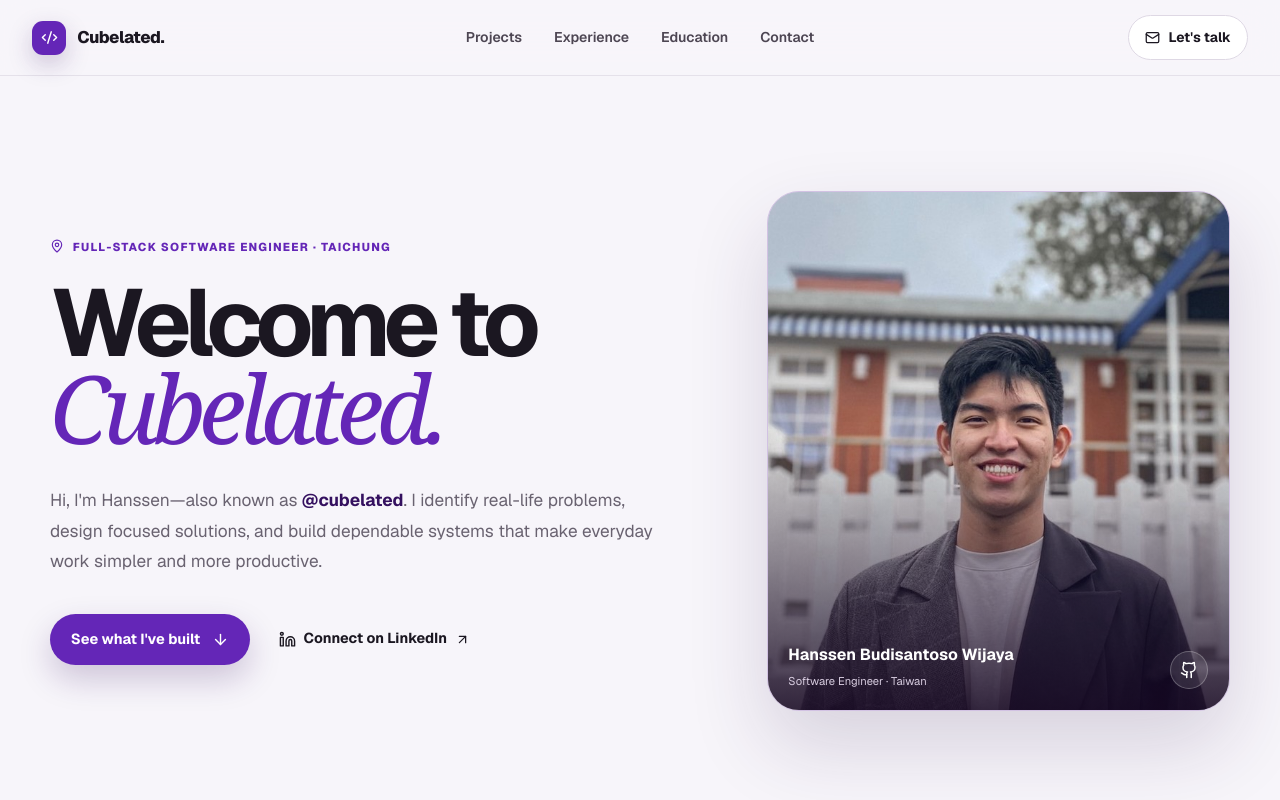
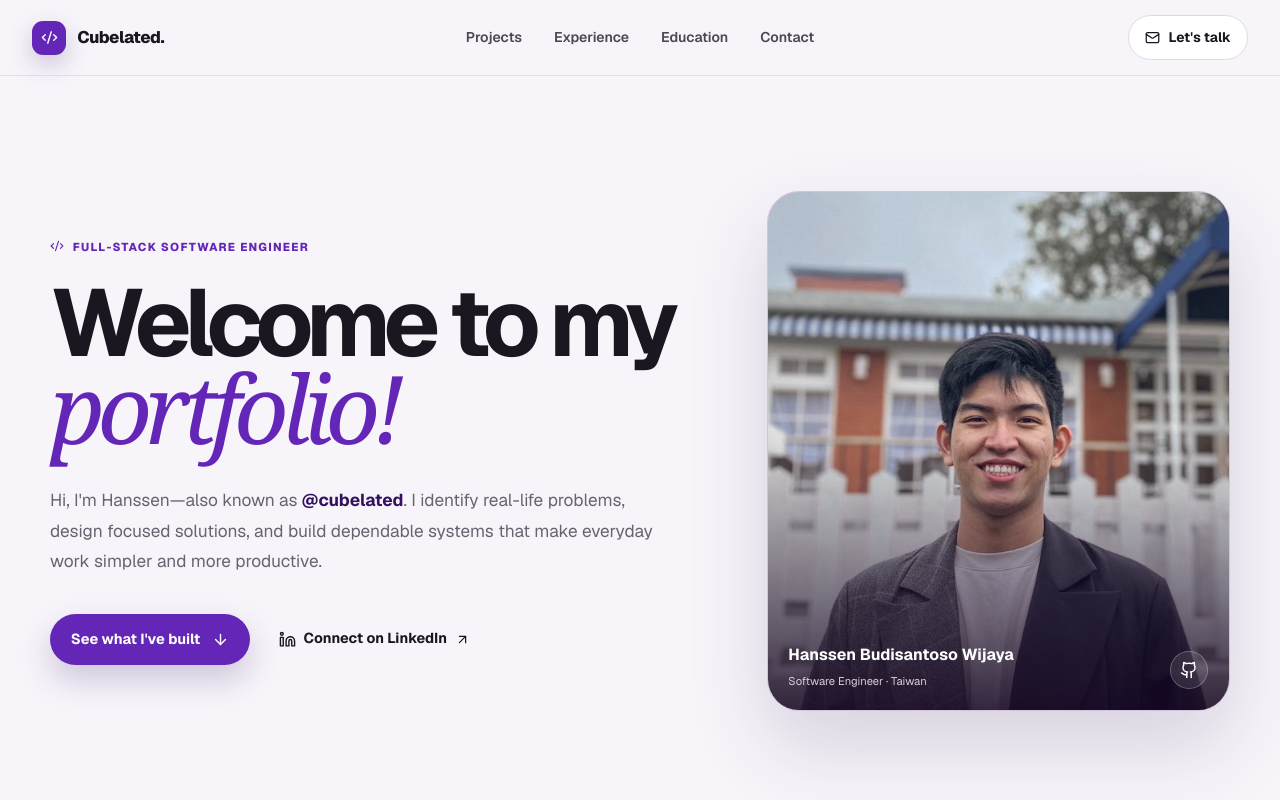
Before and after one commit to cubelated/portfolio, a Next.js app: page / in a window 1280 px wide. Shown: the top 800 px of the page. Built offline with nearby package versions, Linux system fonts and the light colour scheme.

Commit message:
Refine hero and mission presentation

```diff
--- a/app/page.tsx
+++ b/app/page.tsx
@@ -11,7 +11,6 @@ import {
   HeartHandshake,
   Linkedin,
   Mail,
-  MapPin,
   Music2,
   Play,
   Smartphone,
@@ -221,8 +220,8 @@ export default function Home() {
 
       <section className="hero section-shell" aria-labelledby="hero-title">
         <div className="hero-copy">
-          <p className="eyebrow"><MapPin size={14} /> Full-Stack Software Engineer · Taichung</p>
-          <h1 id="hero-title">Welcome to<br /><em>Cubelated.</em></h1>
+          <p className="eyebrow"><Code2 size={14} /> Full-Stack Software Engineer</p>
+          <h1 id="hero-title">Welcome to my<br /><em>portfolio!</em></h1>
           <p className="hero-lede">
             Hi, I&apos;m Hanssen—also known as <strong>@cubelated</strong>. I identify real-life
             problems, design focused solutions, and build dependable systems that make
```
